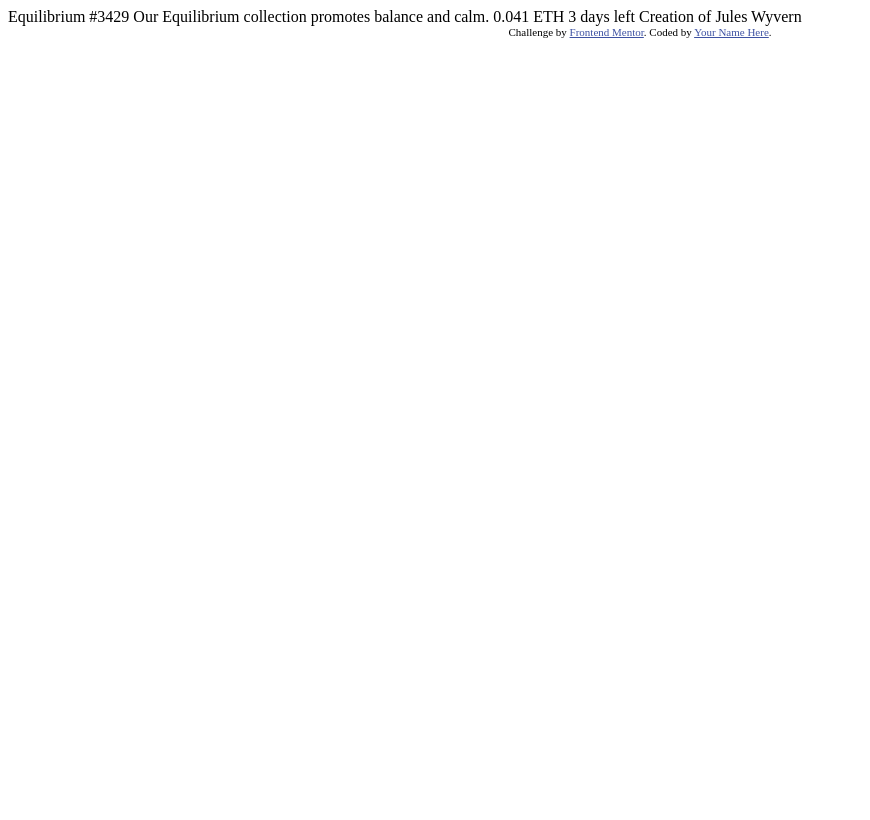
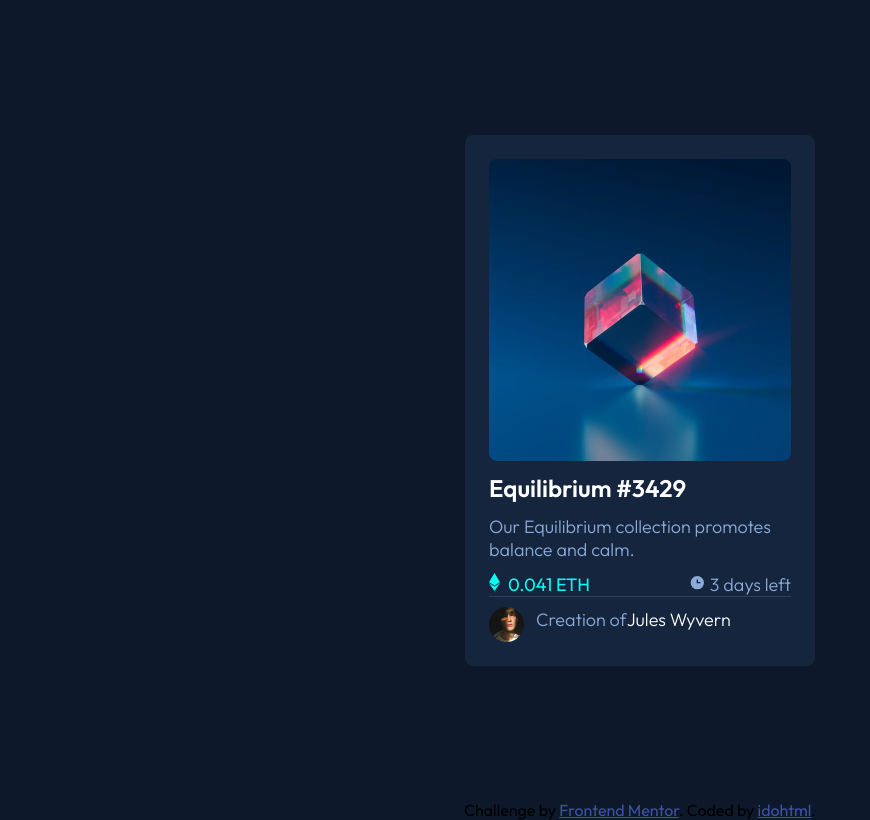
Before and after one commit to idohtml/NFT-Card, a plain HTML site: page index.html in a window 1280 px wide. Shown: the whole page, without its empty margins (0-870 px from the left). Drawn offline with Linux system fonts and the light colour scheme.

Commit message:
done for now

```diff
--- a/index.html
+++ b/index.html
@@ -1,33 +1,58 @@
 <!DOCTYPE html>
 <html lang="en">
   <head>
-  <meta charset="UTF-8">
-  <meta name="viewport" content="width=device-width, initial-scale=1.0"> <!-- displays site properly based on user's device -->
+    <meta charset="UTF-8" />
+    <meta name="viewport" content="width=device-width, initial-scale=1.0" />
+    <!-- displays site properly based on user's device -->
 
-  <link rel="icon" type="image/png" sizes="32x32" href="./images/favicon-32x32.png">
-
+    <link
+      rel="icon"
+      type="image/png"
+      sizes="32x32"
+      href="./images/favicon-32x32.png"
+    />
+    <link rel="stylesheet" href="style.css" />
     <title>Frontend Mentor | NFT preview card component</title>
-
-  <!-- Feel free to remove these styles or customise in your own stylesheet 👍 -->
-  <style>
-    .attribution { font-size: 11px; text-align: center; }
-    .attribution a { color: hsl(228, 45%, 44%); }
-  </style>
   </head>
   <body>
+    <main>
+      <section class="container">
+        <div class="card">
+          <img src="images/image-equilibrium.jpg" alt="" />
+          <h1 class="card__title">Equilibrium #3429</h1>
+          <p class="card__para">
+            Our Equilibrium collection promotes balance and calm.
+          </p>
+          <div class="stats">
+            <p>
+              <span>
+                <img src="images/icon-ethereum.svg" alt="Ethereum icon" />
+              </span>
+              <span class="stats__eth">0.041 ETH</span>
+            </p>
+            <p>
+              <span>
+                <img src="images/icon-clock.svg" alt="Clock icon" />
+              </span>
+              <span>3 days left</span>
+            </p>
+          </div>
+          <div class="avatar">
+            <img src="images/image-avatar.png" alt="Avatar Profile Picture" />
+            <p>Creation of<span>Jules Wyvern</span></p>
+          </div>
+        </div>
+      </section>
+    </main>
 
-  Equilibrium #3429
-
-  Our Equilibrium collection promotes balance and calm.
-
-  0.041 ETH
-  3 days left
-
-  Creation of Jules Wyvern
-
+    <footer>
       <div class="attribution">
-    Challenge by <a href="https://www.frontendmentor.io?ref=challenge" target="_blank">Frontend Mentor</a>.
-    Coded by <a href="#">Your Name Here</a>.
+        Challenge by
+        <a href="https://www.frontendmentor.io?ref=challenge" target="_blank"
+          >Frontend Mentor</a
+        >. Coded by
+        <a href="https://github.com/idohtml" target="_blank">idohtml</a>.
       </div>
+    </footer>
   </body>
 </html>
--- /dev/null
+++ b/style.css
@@ -0,0 +1,149 @@
+@import url("https://fonts.googleapis.com/css2?family=Outfit:wght@300;400;600&display=swap");
+
+:root {
+  --soft-blue: hsl(215, 51%, 70%);
+  --cyan-primary: hsl(178, 100%, 50%);
+
+  --bg-primary: hsl(217, 54%, 11%);
+  --card-primary: hsl(216, 50%, 16%);
+  --line-primary: hsl(215, 32%, 27%);
+  --white: hsl(0, 0%, 100%);
+}
+
+* {
+  padding: 0;
+  margin: 0;
+  box-sizing: border-box;
+}
+
+body,
+html {
+  font-family: "Outfit", sans-serif;
+}
+
+body {
+  background-color: var(--bg-primary);
+}
+
+main {
+  height: 100vh;
+}
+
+h1 {
+  color: var(--white);
+  font-weight: 600;
+}
+
+p {
+  font-size: 18px;
+  color: var(--soft-blue);
+  font-weight: 300;
+}
+
+.container {
+  display: grid;
+  place-items: center;
+  height: 100%;
+}
+
+.card {
+  display: flex;
+  flex-direction: column;
+
+  background-color: var(--card-primary);
+  border-radius: 8px;
+  padding: 1.5rem;
+  width: 350px;
+}
+
+.card img:first-child {
+  border-radius: inherit;
+}
+
+.card__title {
+  margin-top: 12px;
+}
+
+.card__para {
+  margin: 12px auto;
+}
+
+.stats {
+  display: flex;
+  align-items: center;
+  justify-content: space-between;
+}
+
+.stats p {
+  display: flex;
+  align-items: center;
+  gap: 4px;
+}
+
+.stats__eth {
+  color: var(--cyan-primary);
+  font-weight: 400;
+  margin-left: 4px;
+}
+
+.avatar {
+  display: flex;
+  align-items: center;
+  justify-content: flex-start;
+  gap: 12px;
+
+  border-top: 1px solid var(--line-primary);
+}
+
+.avatar img {
+  width: 35px;
+  margin-top: 10px;
+}
+
+.avatar span {
+  color: var(--white);
+}
+
+.attribution {
+  font-size: 16px;
+  text-align: center;
+}
+
+.attribution a {
+  color: hsl(228, 45%, 44%);
+}
+
+/*
+# Front-end Style Guide
+
+## Layout
+
+The designs were created to the following widths:
+
+- Mobile: 375px
+- Desktop: 1440px
+
+## Colors
+
+### Primary
+
+- Soft blue: hsl(215, 51%, 70%)
+- Cyan: hsl(178, 100%, 50%)
+
+### Neutral
+
+- Very dark blue (main BG): hsl(217, 54%, 11%)
+- Very dark blue (card BG): hsl(216, 50%, 16%)
+- Very dark blue (line): hsl(215, 32%, 27%)
+- White: hsl(0, 0%, 100%)
+
+## Typography
+
+### Body Copy
+
+- Font size (paragraph): 18px
+
+### Font
+
+- Family: [Outfit](https://fonts.google.com/specimen/Outfit)
+- Weights: 300, 400, 600 */
```
Lines whose indentation alone changed are shown as unchanged.
